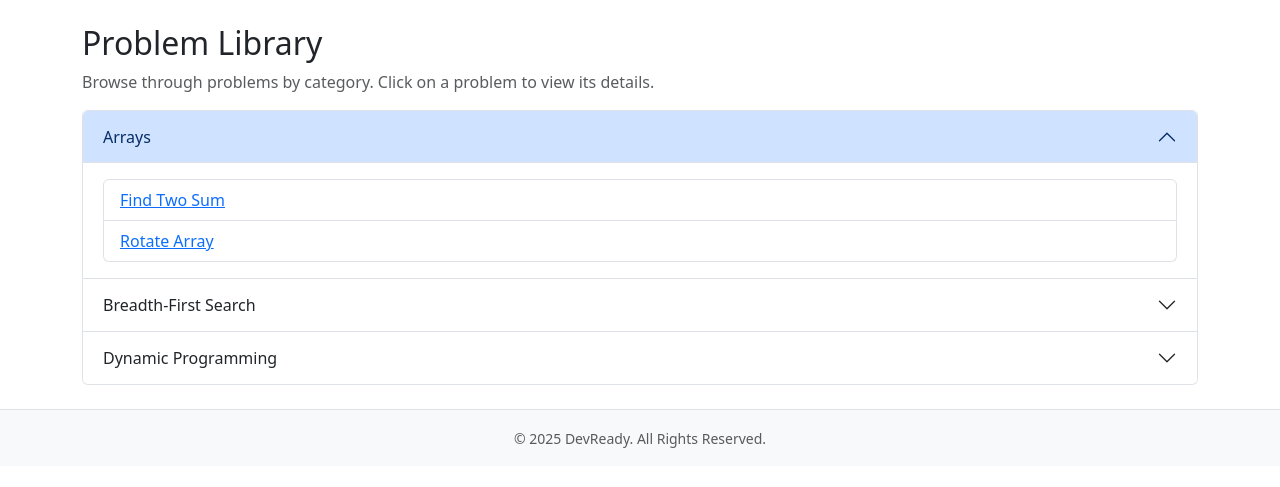
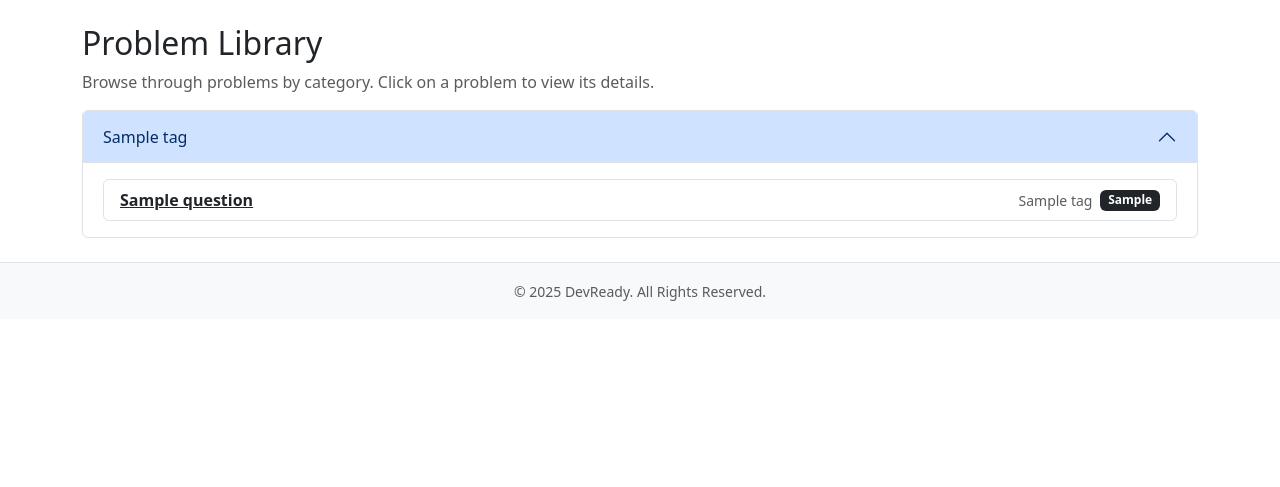
Before and after one commit to tvtusc25/DevReady, a Flask app: page /library in a window 1280 px wide. Shown: the part 67-554 px from the top of the page. Run offline with Flask 3, Linux system fonts and the light colour scheme; a user stored in the database is signed in; tables that the repository leaves empty hold one stand-in row (values such as "Sample post"); some libraries are stand-ins or nearby versions.

Commit message:
Implemented Question Library - Consolidated question functions and endpoints - Consolidated question related tests - Removed question_pull.py, test_problem_selection_functional.py, and test_questions_functional.py - Renamed test_problem_selection_unit.py to test_questions_unit.py - Updated library.html to list problems - Updated views.py to handle question library

```diff
--- a/website/questions.py
+++ b/website/questions.py
@@ -1,7 +1,8 @@
-"""This module handles the endpoints related to questions."""
+"""This module handles the endpoints and functions related to questions."""
 from flask import Blueprint, request, jsonify
-from flask_login import login_required, current_user
-from .models import Question, QuestionTag
+from flask_login import login_required
+from .models import Question, QuestionTag, MasteryScore, Submission, Tag
+from .extensions import db
 
 questions_blueprint = Blueprint("questions", __name__)
 
@@ -66,3 +67,54 @@ def get_questions_by_tag():
         } for question in questions])
     except Exception as e:
         return jsonify({"error": "Failed to fetch questions by tag", "details": str(e)}), 500
+
+def get_next_question(user_id):
+    """Fetch the next question based on the user's weakest skill."""
+    # Find the weakest skill (tag with lowest mastery score)
+    weakest_tag = (
+        db.session.query(MasteryScore)
+        .filter_by(userID=user_id)
+        .order_by(MasteryScore.score.asc())
+        .first()
+    )
+
+    if weakest_tag:
+        # Get an unattempted question for this tag
+        question = (
+            db.session.query(Question)
+            .join(QuestionTag, QuestionTag.questionID == Question.questionID)
+            .filter(QuestionTag.tagID == weakest_tag.tagID)
+            .outerjoin(
+                Submission,
+                (Submission.questionID == Question.questionID) & (Submission.userID == user_id)
+            )
+            .filter(Submission.submissionID == None)
+            .order_by(Question.difficulty)
+            .first()
+        )
+    else:
+        # Default: Get any question if no mastery score exists yet
+        question = db.session.query(Question).order_by(Question.difficulty).first()
+
+    return question
+
+def get_all_tags_with_questions():
+    """Fetch all tags with their associated questions."""
+    # Fetch all tags and their associated questions in one optimized query
+    tag_questions = {}
+
+    tags_with_questions = (
+        db.session.query(Tag.name, Question)
+        .join(QuestionTag, Tag.tagID == QuestionTag.tagID)
+        .join(Question, Question.questionID == QuestionTag.questionID)
+        .order_by(Tag.name, Question.difficulty)
+        .all()
+    )
+
+    # Group questions under their respective tags
+    for tag_name, question in tags_with_questions:
+        if tag_name not in tag_questions:
+            tag_questions[tag_name] = []
+        tag_questions[tag_name].append(question)
+
+    return tag_questions
--- a/website/templates/library.html
+++ b/website/templates/library.html
@@ -44,80 +44,43 @@
 
         <!-- Bootstrap Accordion for Problem Categories -->
         <div class="accordion" id="problemAccordion">
-            <!-- Arrays Category -->
+            {% for tag, questions in tag_questions.items() %}
             <div class="accordion-item">
-                <h2 class="accordion-header" id="headingArrays">
-                    <button class="accordion-button" type="button" data-bs-toggle="collapse"
-                        data-bs-target="#collapseArrays" aria-expanded="true" aria-controls="collapseArrays">
-                        Arrays
+                <h2 class="accordion-header" id="heading{{ loop.index }}">
+                    <button class="accordion-button {% if not loop.first %}collapsed{% endif %}" type="button"
+                        data-bs-toggle="collapse" data-bs-target="#collapse{{ loop.index }}"
+                        aria-expanded="{% if loop.first %}true{% else %}false{% endif %}"
+                        aria-controls="collapse{{ loop.index }}">
+                        {{ tag }}
                     </button>
                 </h2>
-                <div id="collapseArrays" class="accordion-collapse collapse show" aria-labelledby="headingArrays"
-                    data-bs-parent="#problemAccordion">
+                <div id="collapse{{ loop.index }}"
+                    class="accordion-collapse collapse {% if loop.first %}show{% endif %}"
+                    aria-labelledby="heading{{ loop.index }}" data-bs-parent="#problemAccordion">
                     <div class="accordion-body">
                         <ul class="list-group">
-                            <li class="list-group-item">
-                                <a href="/problems/array_problem_1.html" class="stretched-link">Find Two Sum</a>
+                            {% for question in questions %}
+                            <li class="list-group-item d-flex justify-content-between align-items-center">
+                                <a href="/question/{{ question.questionID }}" class="stretched-link fw-bold text-dark">
+                                    {{ question.title }}
+                                </a>
+                                <div class="d-flex align-items-center">
+                                    {% if question.tags %}
+                                    <span class="text-muted small me-2">
+                                        {% for tag in question.tags %}
+                                            {{ tag.name }}{% if not loop.last %}, {% endif %}
+                                        {% endfor %}
+                                    </span>
+                                    {% endif %}
+                                    <span class="badge bg-dark">{{ question.difficulty }}</span>
+                                </div>
                             </li>
-                            <li class="list-group-item">
-                                <a href="/problems/array_problem_2.html" class="stretched-link">Rotate Array</a>
-                            </li>
-                            <!-- More array problems can be added here -->
+                            {% endfor %}
                         </ul>
                     </div>
                 </div>
             </div>
-
-            <!-- Breadth-First Search Category -->
-            <div class="accordion-item">
-                <h2 class="accordion-header" id="headingBFS">
-                    <button class="accordion-button collapsed" type="button" data-bs-toggle="collapse"
-                        data-bs-target="#collapseBFS" aria-expanded="false" aria-controls="collapseBFS">
-                        Breadth-First Search
-                    </button>
-                </h2>
-                <div id="collapseBFS" class="accordion-collapse collapse" aria-labelledby="headingBFS"
-                    data-bs-parent="#problemAccordion">
-                    <div class="accordion-body">
-                        <ul class="list-group">
-                            <li class="list-group-item">
-                                <a href="/problems/bfs_problem_1.html" class="stretched-link">Shortest Path in Grid</a>
-                            </li>
-                            <li class="list-group-item">
-                                <a href="/problems/bfs_problem_2.html" class="stretched-link">Word Ladder</a>
-                            </li>
-                            <!-- More BFS problems can be added here -->
-                        </ul>
-                    </div>
-                </div>
-            </div>
-
-            <!-- Dynamic Programming Category -->
-            <div class="accordion-item">
-                <h2 class="accordion-header" id="headingDP">
-                    <button class="accordion-button collapsed" type="button" data-bs-toggle="collapse"
-                        data-bs-target="#collapseDP" aria-expanded="false" aria-controls="collapseDP">
-                        Dynamic Programming
-                    </button>
-                </h2>
-                <div id="collapseDP" class="accordion-collapse collapse" aria-labelledby="headingDP"
-                    data-bs-parent="#problemAccordion">
-                    <div class="accordion-body">
-                        <ul class="list-group">
-                            <li class="list-group-item">
-                                <a href="/problems/dp_problem_1.html" class="stretched-link">Longest Increasing
-                                    Subsequence</a>
-                            </li>
-                            <li class="list-group-item">
-                                <a href="/problems/dp_problem_2.html" class="stretched-link">0/1 Knapsack</a>
-                            </li>
-                            <!-- More DP problems can be added here -->
-                        </ul>
-                    </div>
-                </div>
-            </div>
-
-            <!-- Additional categories can be added here -->
+            {% endfor %}
         </div>
     </div>
 
--- a/website/views.py
+++ b/website/views.py
@@ -1,7 +1,7 @@
 """This module contains endpoints for DevReady"""
 from flask import Blueprint, render_template
 from flask_login import login_required, current_user
-from website.question_pull import get_next_question
+from .questions import get_next_question, get_all_tags_with_questions
 
 # Create a blueprint
 main_blueprint = Blueprint('main', __name__)
@@ -17,7 +17,8 @@ def main():
 @login_required
 def library():
     """Endpoint to get problem library page."""
-    return render_template('library.html', user=current_user)
+    tag_questions = get_all_tags_with_questions()
+    return render_template('library.html', user=current_user, tag_questions=tag_questions)
 
 @main_blueprint.route('/profile', methods=['GET', 'POST'])
 @login_required
```
Also changed, not shown: tests/conftest.py (+6 -4 lines), tests/functional/test_problem_selection_functional.py (deleted, +0 -58 lines), tests/functional/test_questions_functional.py (+39 -0 lines), tests/unit/test_questions_unit.py (renamed from tests/unit/test_problem_selection_unit.py, +3 -3 lines), website/question_pull.py (deleted, +0 -27 lines).
